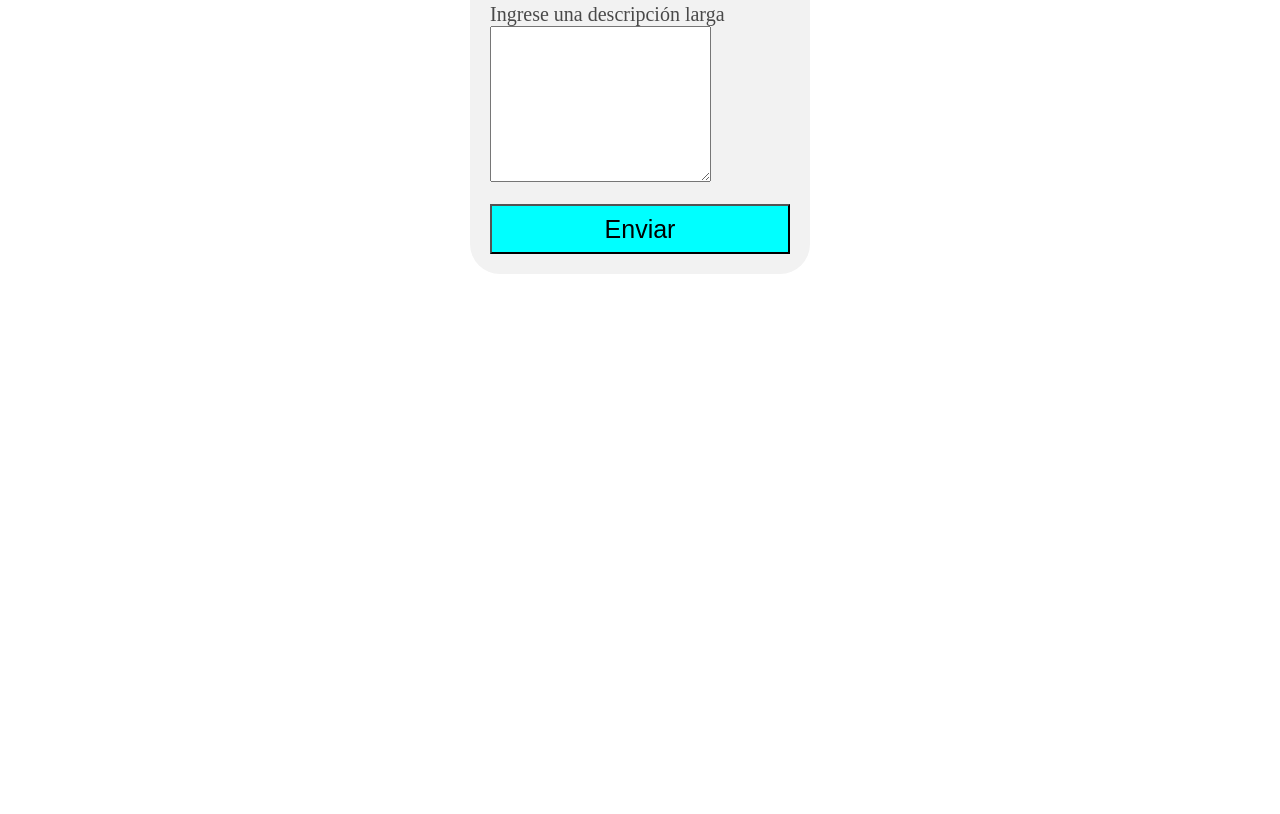
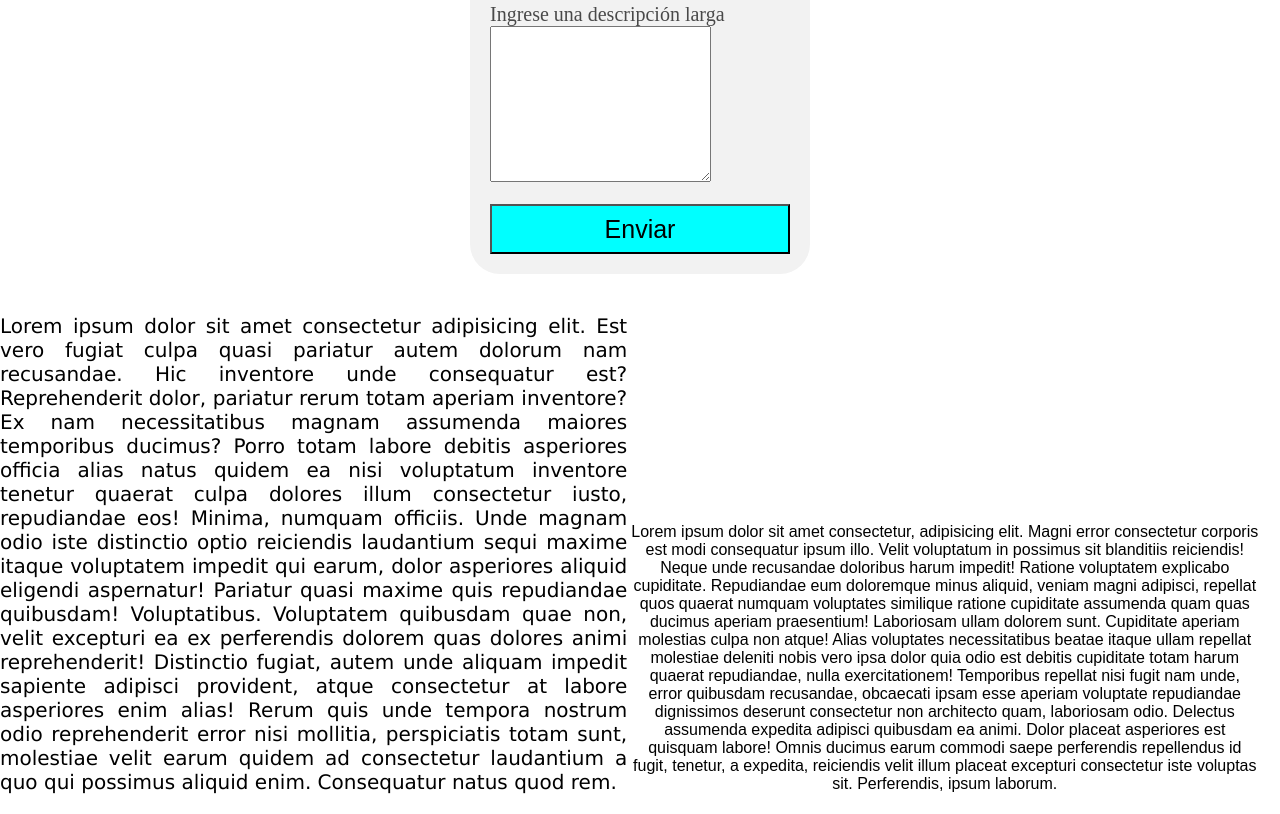
Before and after one commit to marioromero/html-fundamentos, a plain HTML site: page formulario.html in a window 1280 px wide. Shown: the part 339-1153 px from the top of the page. Before the commit the page ends 800 px from the top, so only its background shows below. Drawn offline with Linux system fonts and the light colour scheme.

Commit message:
Clase Centrados

```diff
--- a/formulario.html
+++ b/formulario.html
@@ -61,9 +61,24 @@
         <br><br>
 
         <input style="background-color: aqua; width: 100%; height: 50px; font-size: 25px;" type="submit" value="Enviar">
-
     </form>
 
+    <section>
+        <div id="div-izq">
+                <p>Lorem ipsum dolor sit amet consectetur adipisicing elit. Est vero fugiat culpa quasi pariatur autem dolorum nam recusandae. Hic inventore unde consequatur est? Reprehenderit dolor, pariatur rerum totam aperiam inventore?
+            Ex nam necessitatibus magnam assumenda maiores temporibus ducimus? Porro totam labore debitis asperiores officia alias natus quidem ea nisi voluptatum inventore tenetur quaerat culpa dolores illum consectetur iusto, repudiandae eos!
+            Minima, numquam officiis. Unde magnam odio iste distinctio optio reiciendis laudantium sequi maxime itaque voluptatem impedit qui earum, dolor asperiores aliquid eligendi aspernatur! Pariatur quasi maxime quis repudiandae quibusdam! Voluptatibus.
+            Voluptatem quibusdam quae non, velit excepturi ea ex perferendis dolorem quas dolores animi reprehenderit! Distinctio fugiat, autem unde aliquam impedit sapiente adipisci provident, atque consectetur at labore asperiores enim alias!
+            Rerum quis unde tempora nostrum odio reprehenderit error nisi mollitia, perspiciatis totam sunt, molestiae velit earum quidem ad consectetur laudantium a quo qui possimus aliquid enim. Consequatur natus quod rem.</p>
+        </div>
+        <div id="div-der">
+                <p>Lorem ipsum dolor sit amet consectetur, adipisicing elit. Magni error consectetur corporis est modi consequatur ipsum illo. Velit voluptatum in possimus sit blanditiis reiciendis! Neque unde recusandae doloribus harum impedit!
+            Ratione voluptatem explicabo cupiditate. Repudiandae eum doloremque minus aliquid, veniam magni adipisci, repellat quos quaerat numquam voluptates similique ratione cupiditate assumenda quam quas ducimus aperiam praesentium! Laboriosam ullam dolorem sunt.
+            Cupiditate aperiam molestias culpa non atque! Alias voluptates necessitatibus beatae itaque ullam repellat molestiae deleniti nobis vero ipsa dolor quia odio est debitis cupiditate totam harum quaerat repudiandae, nulla exercitationem!
+            Temporibus repellat nisi fugit nam unde, error quibusdam recusandae, obcaecati ipsam esse aperiam voluptate repudiandae dignissimos deserunt consectetur non architecto quam, laboriosam odio. Delectus assumenda expedita adipisci quibusdam ea animi.
+            Dolor placeat asperiores est quisquam labore! Omnis ducimus earum commodi saepe perferendis repellendus id fugit, tenetur, a expedita, reiciendis velit illum placeat excepturi consectetur iste voluptas sit. Perferendis, ipsum laborum.</p>
+       </div>
+    </section>
 
 </body>
 </html>
--- a/styles.css
+++ b/styles.css
@@ -1,3 +1,7 @@
+ body{
+    margin: 0;
+    padding: 0;
+ }
  /*selector de etiqueta*/
  label{
     color: #494949;
@@ -28,3 +32,19 @@
     margin-left: auto;
     margin-right: auto;
 }
+
+#div-izq{
+    max-width: 49%;
+    display: inline-block; /*block none inline */
+    position: relative; /* fixed absolute*/
+    text-align: justify; /* center right left */
+    font-family: 'Lucida Sans', 'Lucida Sans Regular', 'Lucida Grande', 'Lucida Sans Unicode', Geneva, Verdana, sans-serif;
+    font-size: 20px;
+}
+
+#div-der{
+    max-width: 49%;
+    display: inline-block;
+    text-align: center;
+    font-family: Arial, Helvetica, sans-serif;
+}
```
Also changed, not shown: centrado.html (added, +36 -0 lines), index.html (+0 -4 lines).
